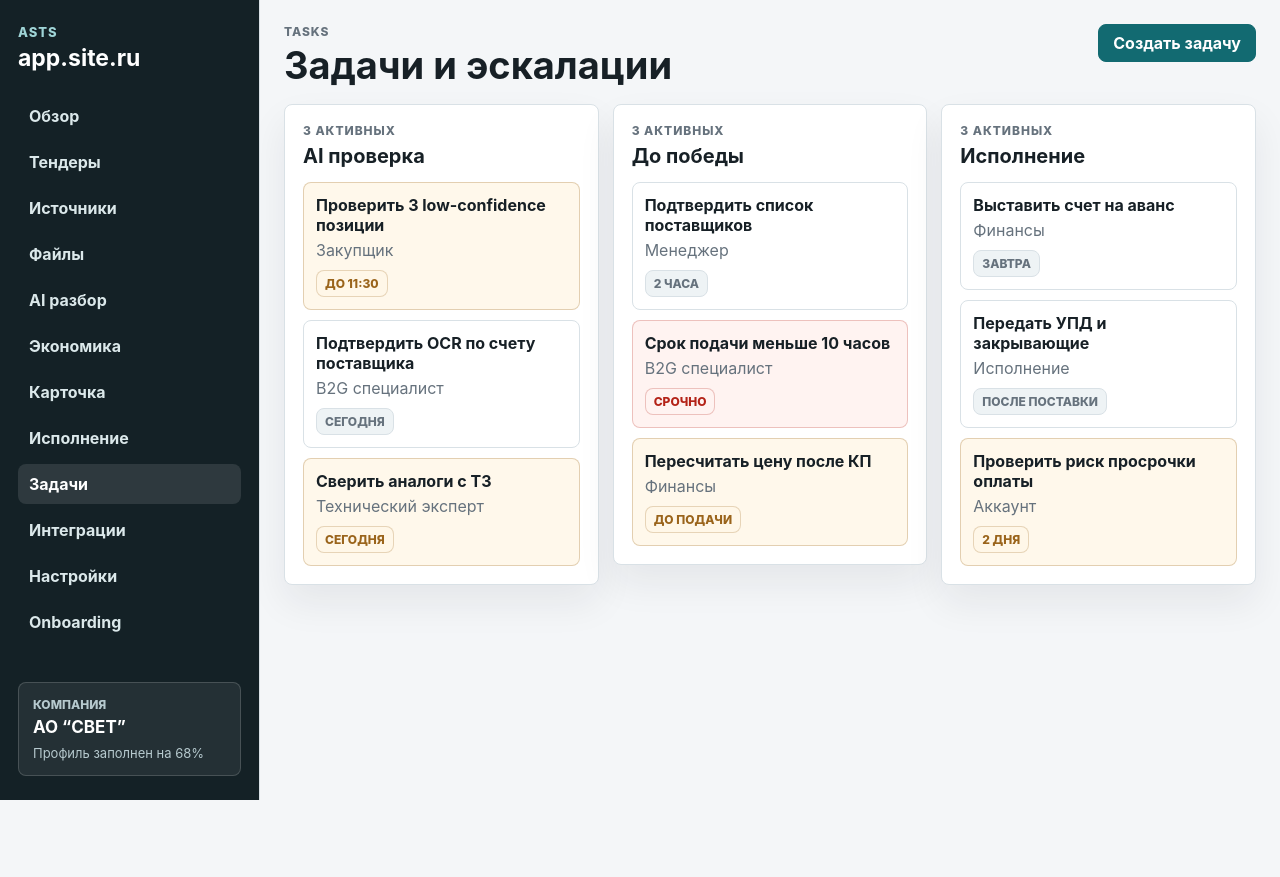
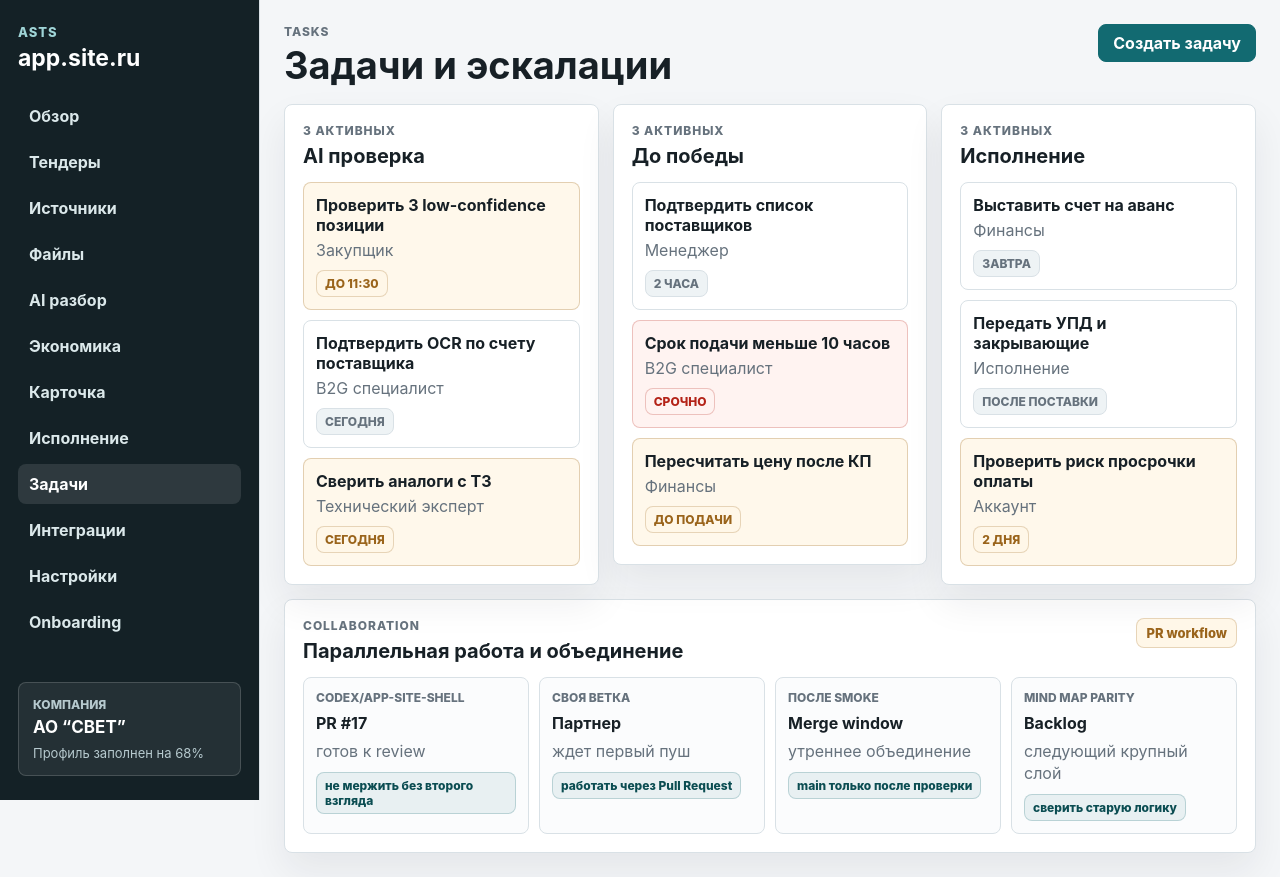
Before and after one commit to info14fourteen-creator/ASTS, a Next.js app in the folder apps/web/: page /tasks in a window 1280 px wide. Before the commit the page ends 800 px from the top, so only its background shows below. Built offline with nearby package versions, Linux system fonts and the light colour scheme.

Commit message:
Add task collaboration workflow

```diff
--- a/apps/web/app/globals.css
+++ b/apps/web/app/globals.css
@@ -686,6 +686,62 @@ dd {
   color: var(--red);
 }
 
+.collaboration-panel {
+  margin-top: 14px;
+}
+
+.collaboration-grid {
+  display: grid;
+  grid-template-columns: repeat(4, minmax(0, 1fr));
+  gap: 10px;
+}
+
+.collaboration-card {
+  min-height: 138px;
+  border: 1px solid var(--line);
+  border-radius: 8px;
+  padding: 12px;
+  background: #fbfcfd;
+}
+
+.collaboration-card span,
+.collaboration-card strong,
+.collaboration-card p,
+.collaboration-card em {
+  display: block;
+}
+
+.collaboration-card span {
+  color: var(--muted);
+  font-size: 12px;
+  font-weight: 850;
+  text-transform: uppercase;
+}
+
+.collaboration-card strong {
+  margin-top: 8px;
+  line-height: 1.25;
+}
+
+.collaboration-card p {
+  margin: 7px 0 0;
+  color: var(--muted);
+  line-height: 1.38;
+}
+
+.collaboration-card em {
+  width: fit-content;
+  margin-top: 10px;
+  border: 1px solid rgba(18, 106, 113, 0.22);
+  border-radius: 8px;
+  padding: 5px 8px;
+  background: rgba(18, 106, 113, 0.08);
+  color: var(--accent-dark);
+  font-style: normal;
+  font-size: 12px;
+  font-weight: 850;
+}
+
 .integration-grid {
   display: grid;
   grid-template-columns: repeat(3, minmax(0, 1fr));
@@ -2070,6 +2126,10 @@ dd {
     grid-template-columns: 1fr;
   }
 
+  .collaboration-grid {
+    grid-template-columns: repeat(2, minmax(0, 1fr));
+  }
+
   .source-monitor {
     grid-template-columns: repeat(2, minmax(0, 1fr));
   }
@@ -2143,6 +2203,10 @@ dd {
     grid-template-columns: 1fr;
   }
 
+  .collaboration-grid {
+    grid-template-columns: 1fr;
+  }
+
   .source-monitor {
     grid-template-columns: 1fr;
   }
--- a/apps/web/app/tasks/page.tsx
+++ b/apps/web/app/tasks/page.tsx
@@ -28,6 +28,13 @@ const lanes = [
       ["Проверить риск просрочки оплаты", "Аккаунт", "warning", "2 дня"],
     ],
   },
+];
+
+const collaboration = [
+  ["PR #17", "codex/app-site-shell", "готов к review", "не мержить без второго взгляда"],
+  ["Партнер", "своя ветка", "ждет первый пуш", "работать через Pull Request"],
+  ["Merge window", "после smoke", "утреннее объединение", "main только после проверки"],
+  ["Backlog", "mind map parity", "следующий крупный слой", "сверить старую логику"],
 ];
 
 export default function TasksPage() {
@@ -66,6 +73,26 @@ export default function TasksPage() {
             </article>
           ))}
         </section>
+
+        <section className="panel collaboration-panel">
+          <div className="panel-head compact">
+            <div>
+              <p className="eyebrow">Collaboration</p>
+              <h2>Параллельная работа и объединение</h2>
+            </div>
+            <span className="status-pill">PR workflow</span>
+          </div>
+          <div className="collaboration-grid">
+            {collaboration.map(([title, scope, state, rule]) => (
+              <article className="collaboration-card" key={title}>
+                <span>{scope}</span>
+                <strong>{title}</strong>
+                <p>{state}</p>
+                <em>{rule}</em>
+              </article>
+            ))}
+          </div>
+        </section>
       </section>
     </main>
   );
```
